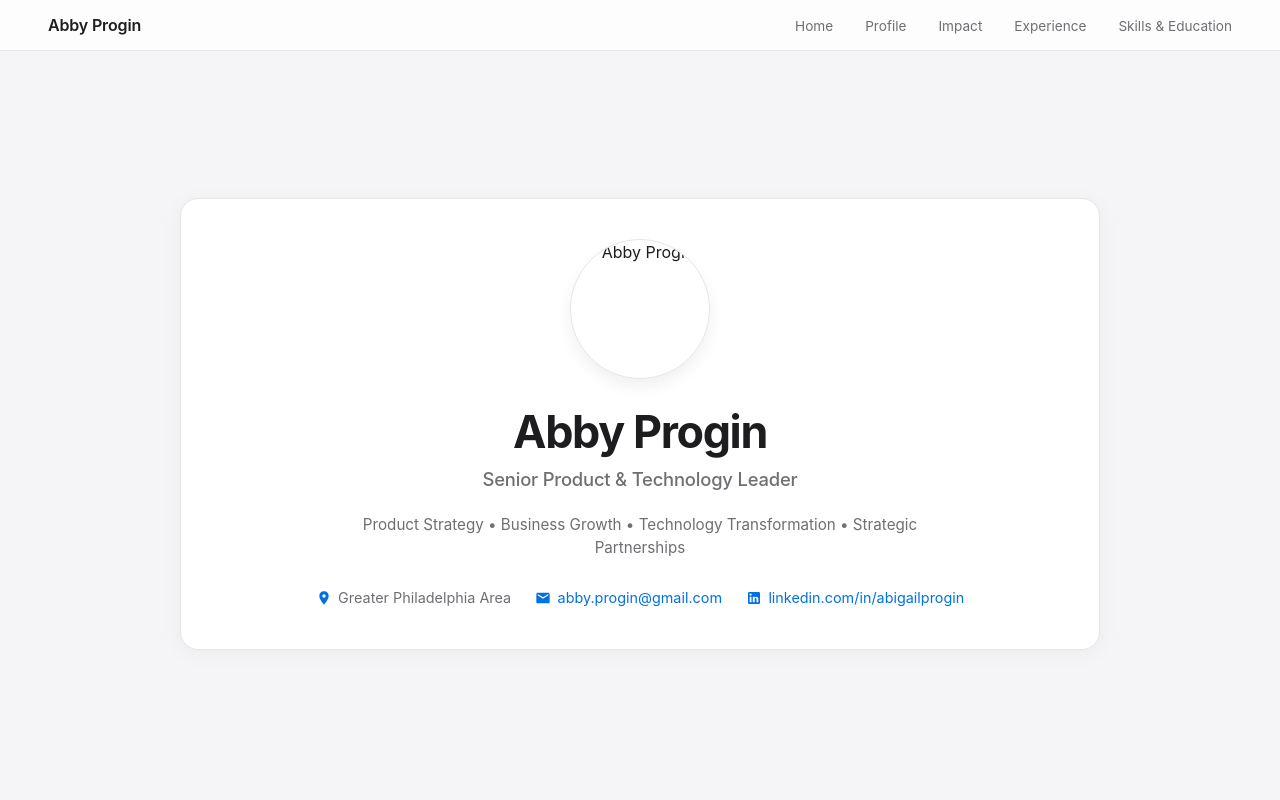
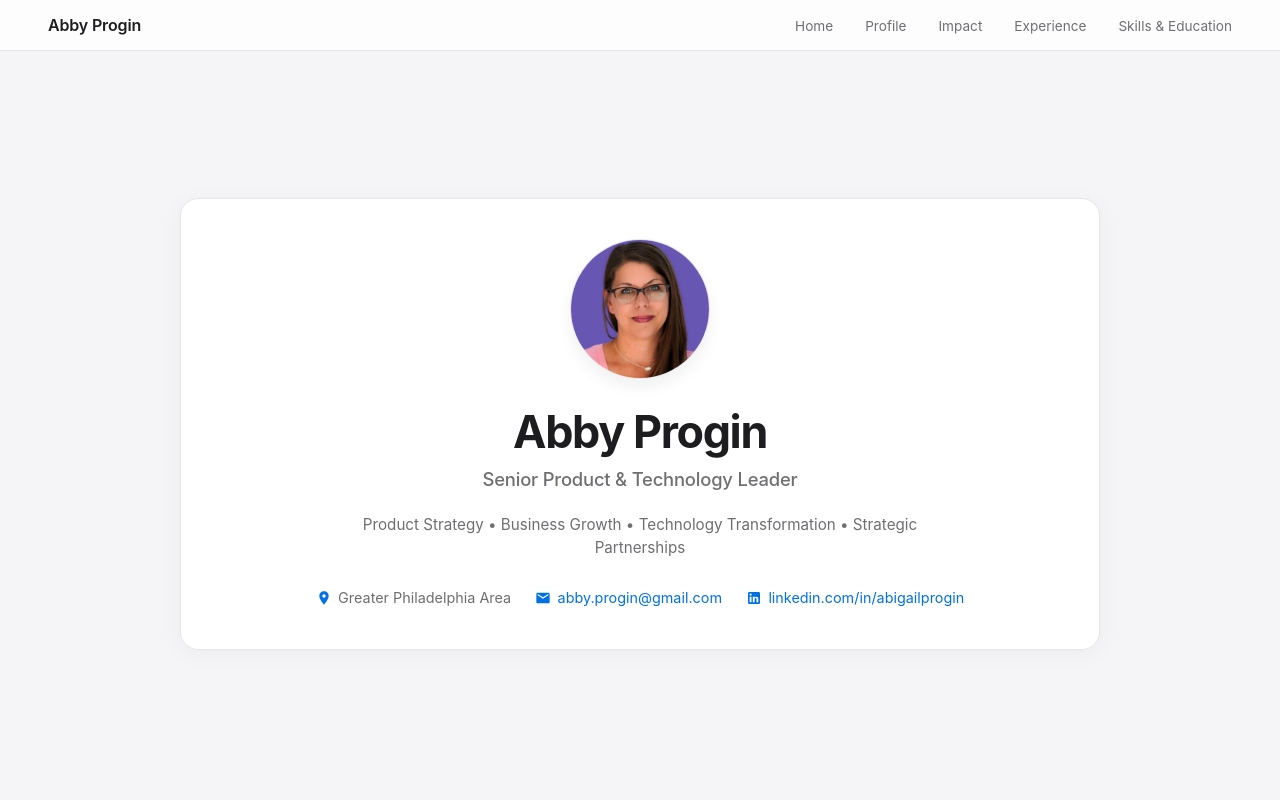
Before and after one commit to abbyprogin/resume, a plain HTML site: page index.html in a window 1280 px wide. Shown: the top 800 px of the page. Drawn offline with Linux system fonts and the light colour scheme.

Commit message:
Update index.html

```diff
--- a/index.html
+++ b/index.html
@@ -356,7 +356,7 @@
   <!-- Hero / Header Section -->
   <section id="hero">
     <div class="section-content hero-card">
-      <img src="Profile.jfif" alt="Abby Progin" class="profile-photo">
+      <img src="Profile.jpg" alt="Abby Progin" class="profile-photo">
       <div>
         <h1>Abby Progin</h1>
         <div class="hero-subtitle">Senior Product & Technology Leader</div>
```
